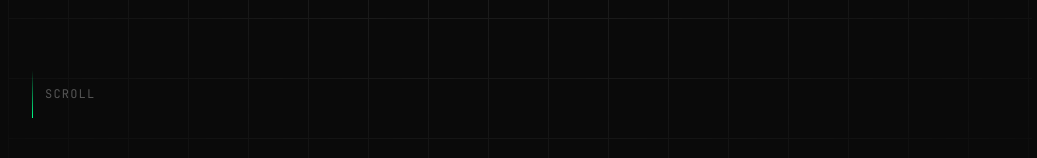
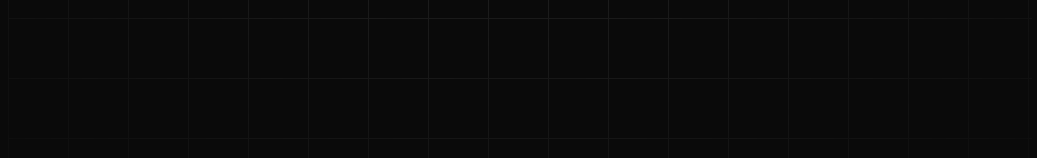
Before and after one commit to spahvenn/ahvenniemi-homepage, a Next.js app: page / in a window 1280 px wide. Shown: the part 642-800 px from the top of the page, without its empty margins (120-1157 px from the left). Built offline with nearby package versions, Linux system fonts and the light colour scheme.

Commit message:
Remove scroll indicator

```diff
--- a/components/Hero.tsx
+++ b/components/Hero.tsx
@@ -85,12 +85,6 @@ export default function Hero() {
           </a>
         </div>
       </div>
-
-      {/* Scroll indicator */}
-      <div className="absolute bottom-10 left-6 flex items-center gap-3 opacity-0-init animate-fade-up animate-delay-500">
-        <div className="w-px h-12 bg-linear-to-b from-transparent to-accent" />
-        <span className="font-mono text-xs text-muted tracking-widest uppercase">scroll</span>
-      </div>
     </section>
   );
 }
```
